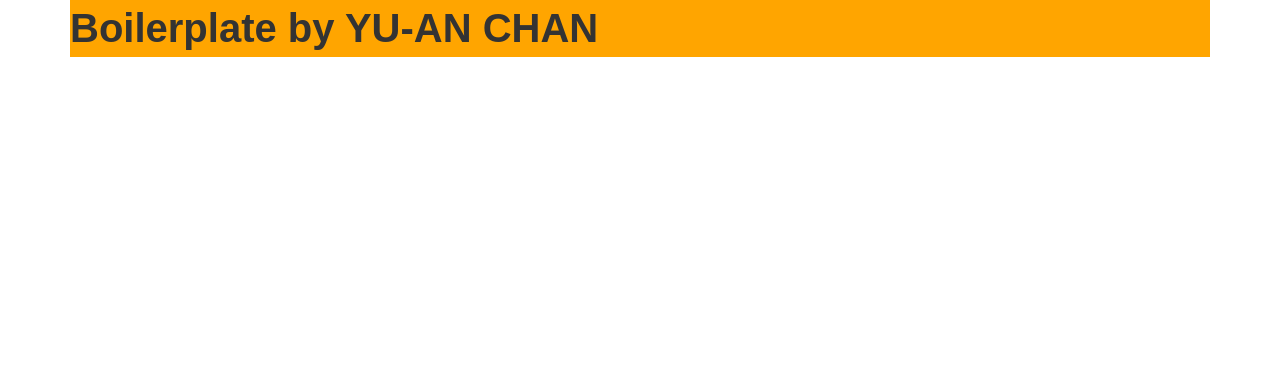
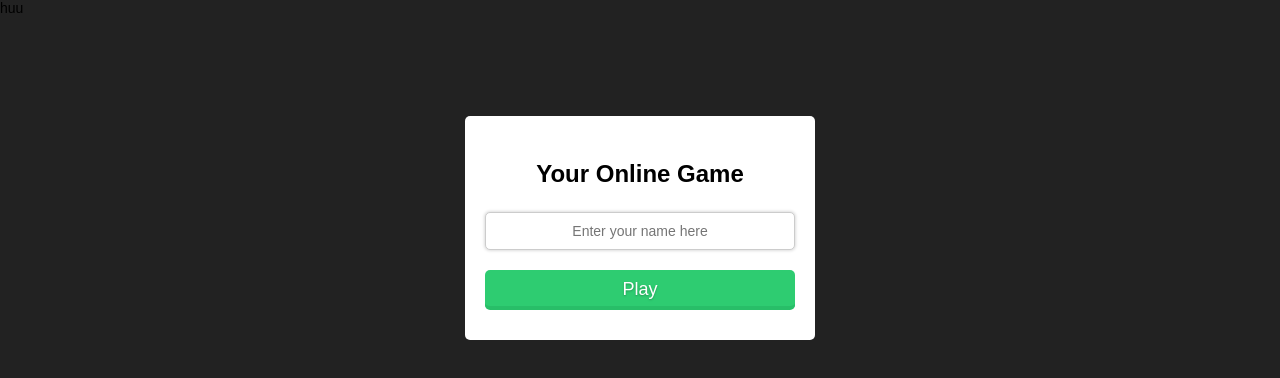
Before and after one commit to Scya597/Pocket, a React app: page / in a window 1280 px wide. Shown: the top 378 px of the page. Built offline with nearby package versions, Linux system fonts and the light colour scheme; no server answers.

Commit message:
:tada: init socket.io

```diff
--- a/package.json
+++ b/package.json
@@ -16,7 +16,8 @@
     "body-parser": "^1.18.2",
     "express": "^4.16.2",
     "react": "^16.0.0",
-    "react-dom": "^16.0.0"
+    "react-dom": "^16.0.0",
+    "socket.io": "^2.0.4"
   },
   "devDependencies": {
     "babel-cli": "^6.26.0",
--- a/src/components/App.js
+++ b/src/components/App.js
@@ -1,26 +1,63 @@
 import React, { Component } from 'react';
-import testData from '../testData/testData.json';
+import socketIOClient from 'socket.io-client';
+
+// import testData from '../testData/testData.json';
 import '../scss/title.scss';
 
 class App extends Component {
   constructor() {
     super();
     this.state = {
-      numbers: [1, 2, 3],
+      // name: '',
+      endpoint: 'localhost:8080',
     };
   }
 
   componentDidMount() {
-    console.log(testData);
+    // console.log(testData);
+    const { endpoint } = this.state;
+    const socket = socketIOClient(endpoint);
+    socket.on('news', (data) => {
+      console.log(data);
+    });
   }
+
+  // setTitle() {
+  //   const { endpoint } = this.state;
+  //   const socket = socketIOClient(endpoint);
+  //   socket.emit('setName', this.state.name);
+  //   this.setState({ name: '' });
+  // }
+  //
+  // handleName(event) {
+  //   this.setState({ name: event.target.value });
+  // }
 
   render() {
     return (
       <div className="title">
-        Boilerplate by YU-AN CHAN
+        huu
       </div>
     );
   }
 }
 
+
+// <div id="startMenuWrapper">
+//   <div id="startMenu">
+//     <p>Your Online Game</p>
+//     <input
+//       type="text"
+//       tabIndex="0"
+//       placeholder="Enter your name here"
+//       id="playerNameInput"
+//       value={this.state.name}
+//       onChange={this.handleName}
+//     />
+//     <b className="input-error">Nick name must be alphanumeric characters only!</b>
+//     <br />
+//     <button id="startButton" onClick={this.setTitle()}>Play</button>
+//   </div>
+// </div>
+
 export default App;
--- a/src/scss/style.scss
+++ b/src/scss/style.scss
@@ -1,5 +1,101 @@
-div {
-  font-size: 36px;
-  font-family: sans-serif;
-  background-color: orange;
+* {
+	font-family: sans-serif;
+	font-size: 14px;
 }
+
+html, body {
+	margin: 0; padding: 0;
+	width: 100%; height: 100%;
+	background-color: #222;
+	overflow: hidden;
+}
+
+canvas {
+	width: 100%; height: 100%;
+	margin: 0; padding: 0;
+}
+
+#startMenu {
+	margin:auto;
+	margin-top:100px;
+	width: 350px;
+	padding: 20px;
+	border-radius: 5px 5px 5px 5px;
+	-moz-border-radius: 5px 5px 5px 5px;
+	-webkit-border-radius: 5px 5px 5px 5px;
+	background-color: white;
+	box-sizing: border-box;
+}
+
+#startMenu p {
+	padding: 0;
+	text-align:center;
+	font-size: x-large;
+	font-weight: bold;
+}
+
+#playerNameInput {
+	width: 100%;
+	text-align: center;
+	padding: 10px;
+	border: solid 1px #dcdcdc;
+	transition: box-shadow 0.3s, border 0.3s;
+	box-sizing: border-box;
+	border-radius: 5px 5px 5px 5px;
+	-moz-border-radius: 5px 5px 5px 5px;
+	-webkit-border-radius: 5px 5px 5px 5px;
+	margin-bottom: 10px;
+	outline: none;
+}
+
+#playerNameInput:focus, #playerNameInput.focus {
+	border: solid 1px #CCCCCC;
+	box-shadow: 0 0 3px 1px #DDDDDD;
+}
+
+#startButton {
+	position: relative;
+	margin: auto;
+	margin-top: 10px;
+	width: 100%;
+	height: 40px;
+	box-sizing: border-box;
+	font-size: large;
+	color: white;
+	text-align: center;
+	text-shadow: 0 1px 2px rgba(0, 0, 0, 0.25);
+	background: #2ecc71;
+	border: 0;
+	border-bottom: 2px solid #28be68;
+	cursor: pointer;
+	-webkit-box-shadow: inset 0 -2px #28be68;
+	box-shadow: inset 0 -2px #28be68;
+	border-radius: 5px 5px 5px 5px;
+	-moz-border-radius: 5px 5px 5px 5px;
+	-webkit-border-radius: 5px 5px 5px 5px;
+	margin-bottom: 10px;
+}
+
+#startButton:active, #startButton:hover {
+	top: 1px;
+	background: #55D88B;
+	outline: none;
+	-webkit-box-shadow: none;
+	box-shadow: none;
+}
+
+#startMenu h3 {
+	padding-bottom: 0;
+	margin-bottom: 0;
+}
+
+#startMenu ul {
+	margin: 10px; padding: 10px;
+	margin-top: 0;
+}
+
+#startMenu .input-error {
+  color : red;
+  display: none;
+  font-size : 12px;
+}
--- a/src/scss/title.scss
+++ b/src/scss/title.scss
@@ -1,5 +1,5 @@
-.title {
-  font-size: 40px;
-  font-weight: bold;
-  font-family: sans-serif;
-}
+// .title {
+//   font-size: 40px;
+//   font-weight: bold;
+//   font-family: sans-serif;
+// }
--- a/src/template.html
+++ b/src/template.html
@@ -4,10 +4,34 @@
   <meta charset="UTF-8">
   <meta name="viewport" content="width=device-width, initial-scale=1.0">
   <meta http-equiv="X-UA-Compatible" content="ie=edge">
-  <title>MERN Boilerplate</title>
-  <link rel="stylesheet" href="https://maxcdn.bootstrapcdn.com/bootstrap/3.3.7/css/bootstrap.min.css" integrity="sha384-BVYiiSIFeK1dGmJRAkycuHAHRg32OmUcww7on3RYdg4Va+PmSTsz/K68vbdEjh4u" crossorigin="anonymous">
+  <title>Game</title>
 </head>
 <body class="container">
     <div id="root"></div>
 </body>
 </html>
+
+
+<body>
+    <!-- <div id="gameAreaWrapper" style="display:none;">
+        <canvas tabindex="1" id="cvs"></canvas>
+    </div> -->
+    <div id="startMenuWrapper">
+        <div id="startMenu">
+            <p>Your Online Game</p>
+            <input type="text" tabindex="0" autofocus placeholder="Enter your name here" id="playerNameInput" />
+            <b class="input-error">Nick name must be alphanumeric characters only!</b>
+            <br />
+            <button id="startButton">Play</button>
+        </div>
+    </div>
+    <div id="root"></div>
+    <script type="text/javascript">
+      var playerNameInput = document.getElementById('playerNameInput');
+      var btn = document.getElementById('startButton');
+      btn.onclick = function () {
+        console.log(playerNameInput);
+      };
+    </script>
+</body>
+</html>
```
Also changed, not shown: 1 other file (tests, documents, lock files or other folders).
